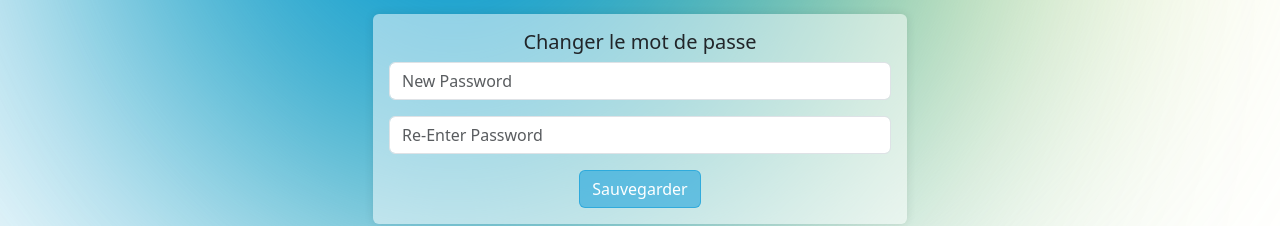
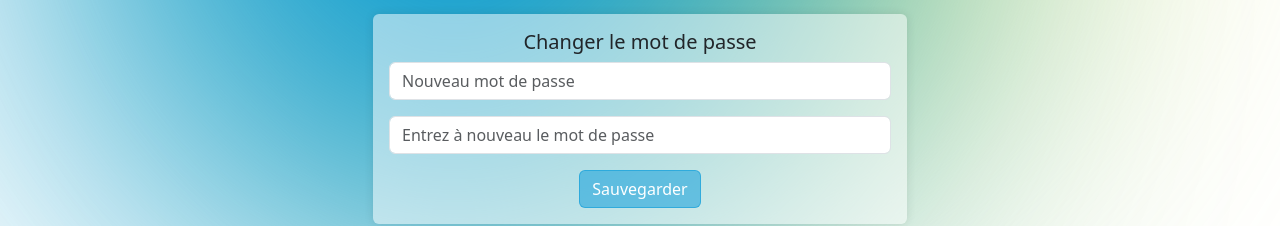
Before and after one commit to RainyCarnival/Valcourt2030, a React (Create React App) app in the folder frontend/valcourt2030/: page /userSetting in a window 1280 px wide. Shown: the part 531-757 px from the top of the page. Built offline with nearby package versions, Linux system fonts and the light colour scheme.

Commit message:
Added some French.

```diff
--- a/frontend/valcourt2030/src/pages/UserSettings.js
+++ b/frontend/valcourt2030/src/pages/UserSettings.js
@@ -85,10 +85,10 @@ const UserSettingsPage = () => {
                   <Card.Title>Changer le mot de passe</Card.Title>
                   <Form onSubmit={handlePasswordChange}>
                     <Form.Group className="mb-3" controlId="formNewPassword">
-                      <Form.Control type="password" placeholder="New Password" value={password} onChange={(e) => setPassword(e.target.value)} />
+                      <Form.Control type="password" placeholder="Nouveau mot de passe" value={password} onChange={(e) => setPassword(e.target.value)} />
                     </Form.Group>
                     <Form.Group className="mb-3" controlId="formConfirmPassword">
-                      <Form.Control type="password" placeholder="Re-Enter Password" value={confirmPassword} onChange={(e) => setConfirmPassword(e.target.value)} />
+                      <Form.Control type="password" placeholder="Entrez à nouveau le mot de passe" value={confirmPassword} onChange={(e) => setConfirmPassword(e.target.value)} />
                     </Form.Group>
                     <Button variant="primary" type="submit"  style={{ backgroundColor: 'rgba(0, 152, 217, 0.5)', borderColor: 'rgba(0, 152, 217, 0.5)' }}>Sauvegarder</Button>
                   </Form>
```
